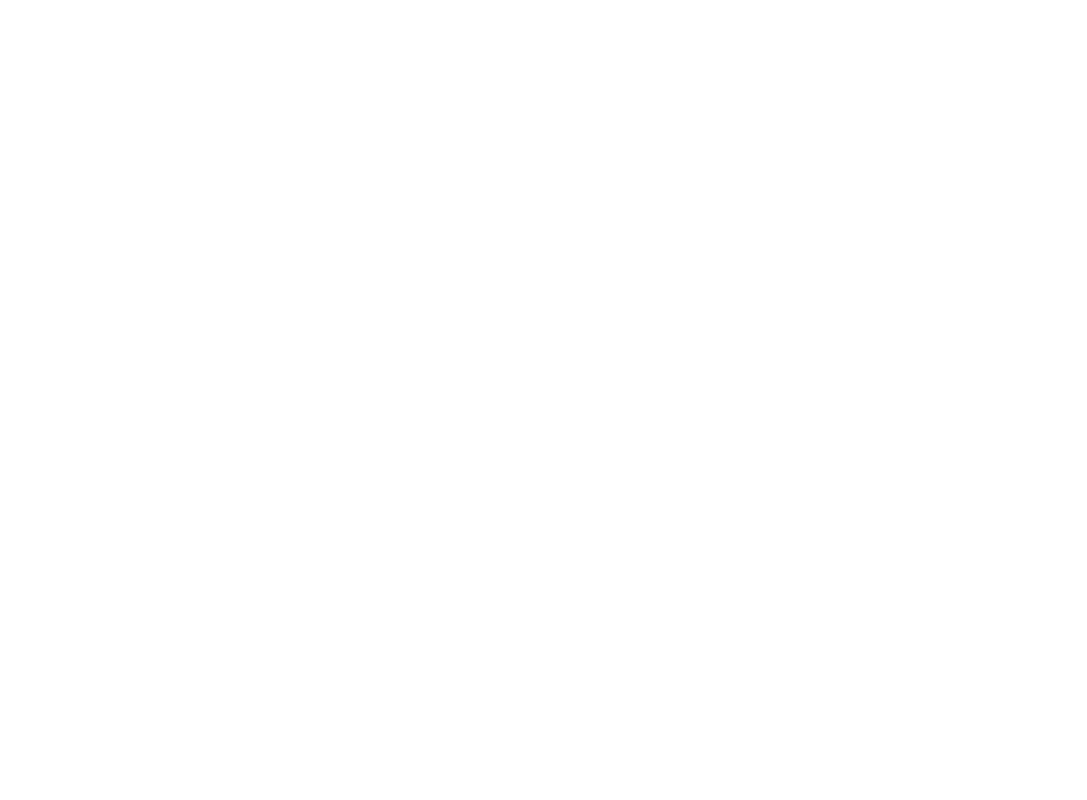
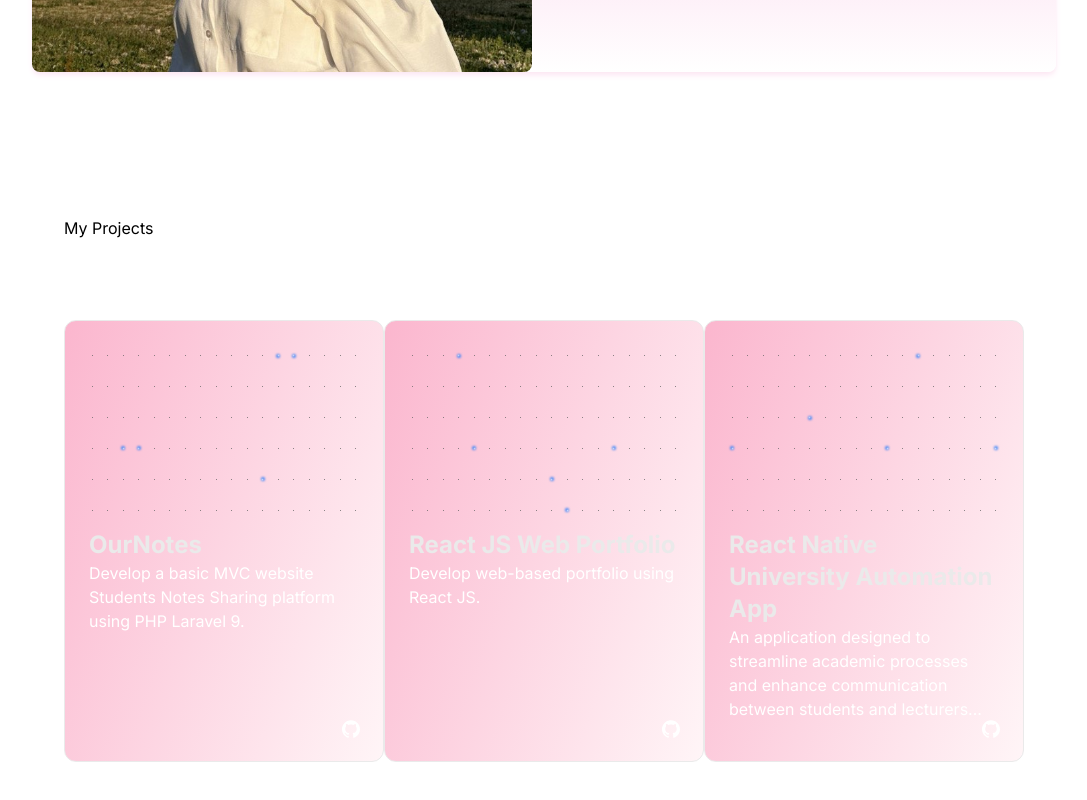
Before and after one commit to nisreenbouta/Portfolio-NextJS, a Next.js app: page / in a window 1280 px wide. Shown: the part 1552-2352 px from the top of the page, without its empty margins (96-1183 px from the left). Before the commit the page ends 1280 px from the top, so only its background shows below. Built offline with nearby package versions, Linux system fonts and the light colour scheme; a web font is replaced by a local one.

Commit message:
my projects section

```diff
--- a/src/app/page.js
+++ b/src/app/page.js
@@ -1,12 +1,14 @@
 import About from "@/components/About";
 import Hero from "@/components/Hero";
+import Projects from "@/components/Projects";
 
 export default function Home() {
   return (
-    <main className="flex min-h-screen flex-col items-center justify-between p-4">
+    <main className="flex min-h-screen flex-col gap-36 items-center justify-between p-4">
 
       <Hero/>
       <About/>
+      <Projects/>
     </main>
   );
 }
--- a/src/components/About.jsx
+++ b/src/components/About.jsx
@@ -5,7 +5,9 @@ import { TbBrandReactNative } from "react-icons/tb";
 
 const About = () => {
   return (
-    <div id='about' className=' mt-8'>
+    <div >
+        <div id='about' className='my-28 text-white'>About  </div>
+        <div  className=' mt-8 '>
         <div className='flex flex-col  items-center  w-full  '>
 
             <div className=' shadow-md shadow-pink-100 flex max-md:flex-col flex-row md:max-w-5xl gap-4 bg-gradient-to-r from-white via-pink-200 max-md:pb-8 to-white md:bg-gradient-to-b md:from-white md:via-pink-200 md:to-white border-1 border-gray-200 rounded-lg '>
@@ -38,6 +40,7 @@ const About = () => {
             </div>
         </div>
     </div>
+    </div>
   )
 }
 
--- /dev/null
+++ b/src/components/Projects.jsx
@@ -0,0 +1,19 @@
+import React from 'react'
+import ProjectCard from './reusable/ProjectCard'
+const Projects = () => {
+  const projects = [
+    {title: "OurNotes", description :"Develop a basic MVC website Students Notes Sharing platform using PHP Laravel 9.", link: "https://github.com/nisreenbouta/Laravel9-OurNotes"},
+    {title: " React JS Web Portfolio ", description :"Develop web-based portfolio using React JS.", link: ""},
+    {title: " React Native University Automation App", description :"An application designed to streamline academic processes and enhance communication between students and lecturers...", link: "https://github.com/E-campus-karabuk"}
+  ]
+  return (
+    <div id='projects'>
+      <h2>My Projects</h2>
+        <div className='flex flex-row max-md:flex-col'>
+          {projects.map((project) => (<ProjectCard description={project.description} title={project.title} link={project.link} key={project.title} />))}
+        </div>
+    </div>
+  )
+}
+
+export default Projects
--- /dev/null
+++ b/src/components/reusable/ProjectCard.jsx
@@ -0,0 +1,48 @@
+"use client";
+import React from "react";
+import {
+  GlowingStarsBackgroundCard,
+  GlowingStarsDescription,
+  GlowingStarsTitle,
+} from "../ui/glowing-stars";
+import { SiGithub } from "react-icons/si";
+import Link from "next/link";
+
+export default function ProjectCard({ title, description, link }) {
+  return (
+    <div className="flex py-20 items-center justify-center antialiased">
+      <GlowingStarsBackgroundCard>
+        <GlowingStarsTitle>{title}</GlowingStarsTitle>
+        <div className="flex justify-between items-end">
+          <GlowingStarsDescription>
+            {description}
+          </GlowingStarsDescription>
+        </div>
+        <div className="absolute bottom-4 right-4 h-8 w-8 rounded-full flex items-center justify-center text-lg">
+          <Link href={link} target="_blank">
+            <SiGithub color="white" />
+          </Link>
+        </div>
+      </GlowingStarsBackgroundCard>
+    </div>
+  );
+}
+
+const Icon = () => {
+  return (
+    <svg
+      xmlns="http://www.w3.org/2000/svg"
+      fill="none"
+      viewBox="0 0 24 24"
+      strokeWidth="1.5"
+      stroke="currentColor"
+      className="h-4 w-4 text-white stroke-2"
+    >
+      <path
+        strokeLinecap="round"
+        strokeLinejoin="round"
+        d="M17.25 8.25L21 12m0 0l-3.75 3.75M21 12H3"
+      />
+    </svg>
+  );
+};
--- /dev/null
+++ b/src/components/ui/glowing-stars.jsx
@@ -0,0 +1,167 @@
+"use client";
+
+import React, { useEffect, useRef, useState } from "react";
+import { AnimatePresence, motion } from "framer-motion";
+import { cn } from "@/lib/utils";
+import { SiGithub } from "react-icons/si";
+import Link from "next/link";
+
+export const GlowingStarsBackgroundCard = ({
+  className,
+  children,
+}) => {
+  const [mouseEnter, setMouseEnter] = useState(false);
+
+  return (
+    <div
+      onMouseEnter={() => setMouseEnter(true)}
+      onMouseLeave={() => setMouseEnter(false)}
+      className={cn(
+        "relative bg-[linear-gradient(110deg,#fbb6ce,#fff5f7)] p-4 w-80 h-full rounded-xl border border-[#eaeaea]  dark:border-pink-300",
+        className
+      )}
+    >
+      <div className="flex justify-center items-center">
+        <Illustration mouseEnter={mouseEnter} />
+      </div>
+      <div className="px-2 pb-6">{children}</div>
+    </div>
+  );
+};
+
+export const GlowingStarsDescription = ({
+  className,
+  children,
+}) => {
+  return (
+    <p className={cn("text-base text-white", className)}>
+      {children}
+    </p>
+  );
+};
+
+export const GlowingStarsTitle = ({
+  className,
+  children,
+}) => {
+  return (
+    <h2 className={cn("font-bold text-2xl text-[#eaeaea]", className)}>
+      {children}
+    </h2>
+  );
+};
+
+export const Illustration = ({ mouseEnter }) => {
+  const stars = 108;
+  const columns = 18;
+
+  const [glowingStars, setGlowingStars] = useState([]);
+
+  const highlightedStars = useRef([]);
+
+  useEffect(() => {
+    const interval = setInterval(() => {
+      highlightedStars.current = Array.from({ length: 5 }, () =>
+        Math.floor(Math.random() * stars)
+      );
+      setGlowingStars([...highlightedStars.current]);
+    }, 3000);
+
+    return () => clearInterval(interval);
+  }, []);
+
+  return (
+    <div
+      className="h-48 p-1 w-full"
+      style={{
+        display: "grid",
+        gridTemplateColumns: `repeat(${columns}, 1fr)`,
+        gap: `1px`,
+      }}
+    >
+      {[...Array(stars)].map((_, starIdx) => {
+        const isGlowing = glowingStars.includes(starIdx);
+        const delay = (starIdx % 10) * 0.1;
+        const staticDelay = starIdx * 0.01;
+        return (
+          <div
+            key={`matrix-col-${starIdx}`}
+            className="relative flex items-center justify-center"
+          >
+            <Star
+              isGlowing={mouseEnter ? true : isGlowing}
+              delay={mouseEnter ? staticDelay : delay}
+            />
+            {mouseEnter && <Glow delay={staticDelay} />}
+            <AnimatePresence mode="wait">
+              {isGlowing && <Glow delay={delay} />}
+            </AnimatePresence>
+          </div>
+        );
+      })}
+    </div>
+  );
+};
+
+const Star = ({ isGlowing, delay }) => {
+  return (
+    <motion.div
+      key={delay}
+      initial={{
+        scale: 1,
+      }}
+      animate={{
+        scale: isGlowing ? [1, 1.2, 2.5, 2.2, 1.5] : 1,
+        background: isGlowing ? "#fff" : "#666",
+      }}
+      transition={{
+        duration: 2,
+        ease: "easeInOut",
+        delay: delay,
+      }}
+      className={cn("bg-[#e882b2] h-[1px] w-[1px] rounded-full relative z-20")}
+    />
+  );
+};
+
+const Glow = ({ delay }) => {
+  return (
+    <motion.div
+      initial={{
+        opacity: 0,
+      }}
+      animate={{
+        opacity: 1,
+      }}
+      transition={{
+        duration: 2,
+        ease: "easeInOut",
+        delay: delay,
+      }}
+      exit={{
+        opacity: 0,
+      }}
+      className="absolute left-1/2 -translate-x-1/2 z-10 h-[4px] w-[4px] rounded-full bg-blue-500 blur-[1px] shadow-2xl shadow-blue-400"
+    />
+  );
+};
+
+export default function ProjectCard({ title, description, link }) {
+  return (
+    <div className="flex py-20 items-center justify-center antialiased">
+      <GlowingStarsBackgroundCard>
+        <GlowingStarsTitle>{title}</GlowingStarsTitle>
+        <div className="flex justify-between items-end ">
+          <GlowingStarsDescription>
+            {description}
+          </GlowingStarsDescription>
+        </div>
+        <div className=" absolute bottom-4 right-4 h-8 w-8 rounded-full flex items-center justify-center">
+          <Link href={link} target="_blank">
+            <SiGithub color="white" />
+          </Link>
+        </div>
+      </GlowingStarsBackgroundCard>
+    </div>
+  );
+}
```
